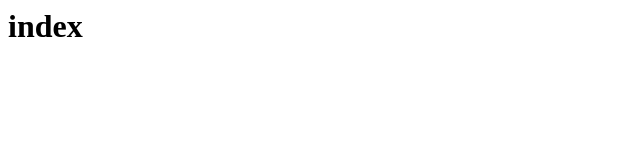
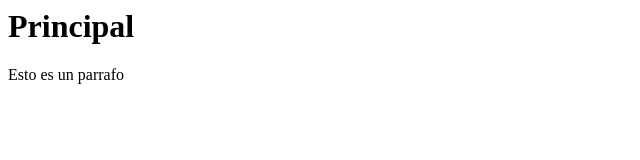
Before and after one commit to Davison205/ejemplo, a plain HTML site: page index.html in a window 1280 px wide. Shown: the whole page, without its empty margins (0-640 px from the left). Drawn offline with Linux system fonts and the light colour scheme.

Commit message:
se modifica el titulo de index  y se elimina nosotros

```diff
--- a/index.html
+++ b/index.html
@@ -1 +1,2 @@
-<h1>index</h1>
+<h1>Principal</h1>
+<p>Esto es un parrafo</p>
```
Also changed, not shown: nosotros.html (deleted).
